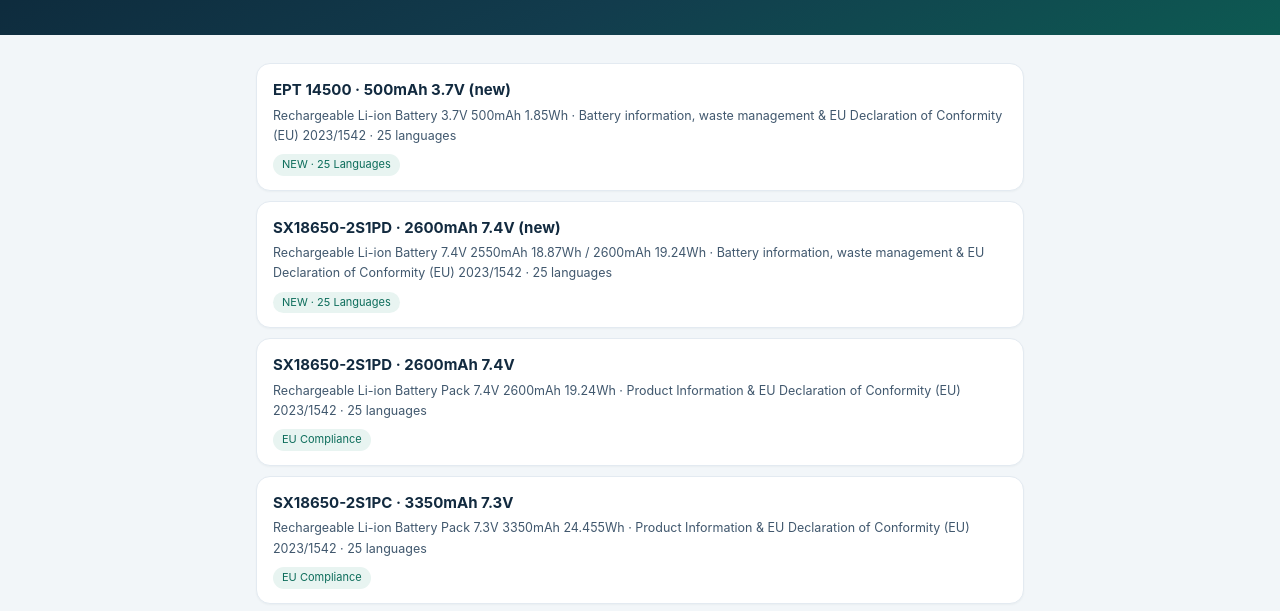
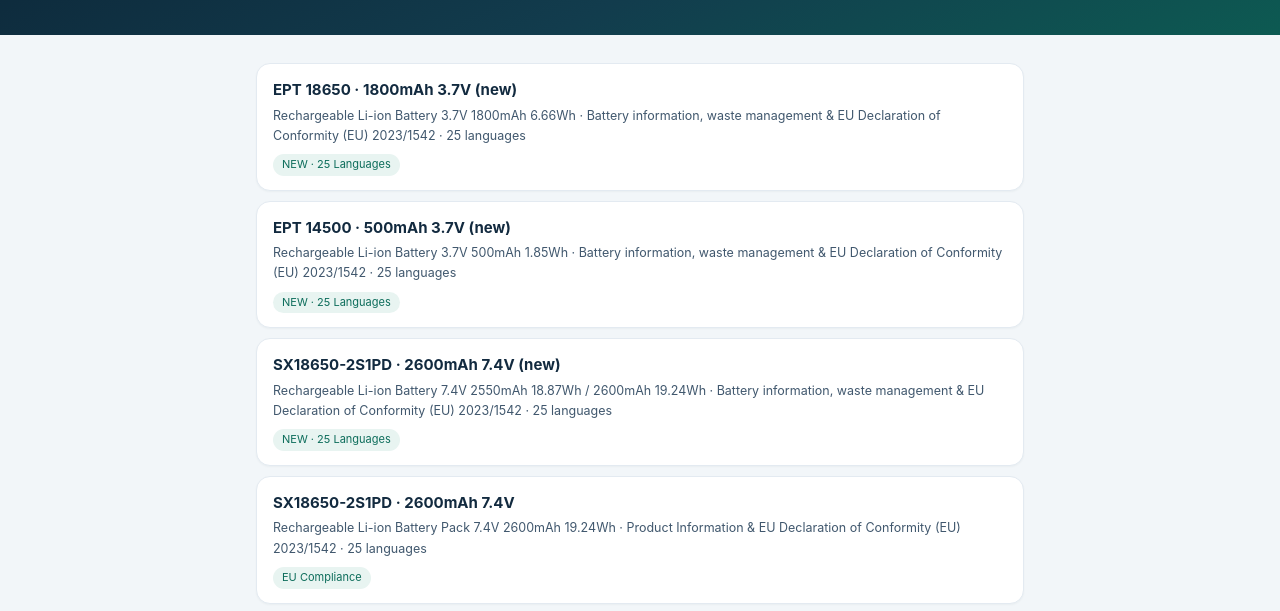
Before and after one commit to EPT-BATTERY/qr-docs, a plain HTML site: page index.html in a window 1280 px wide. Shown: the part 133-744 px from the top of the page. Drawn offline with Linux system fonts and the light colour scheme.

Commit message:
Add 18650-1800mAh 3.7V to model list

```diff
--- a/index.html
+++ b/index.html
@@ -54,6 +54,10 @@
 
 <script>
 var DOCS = [
+  {slug:'18650-1800mah-3.7v', model:'EPT 18650 · 1800mAh 3.7V (new)',
+   desc:'Rechargeable Li-ion Battery 3.7V 1800mAh 6.66Wh · Battery information, waste management & EU Declaration of Conformity (EU) 2023/1542 · 25 languages',
+   tag:'NEW · 25 Languages'},
+
   {slug:'14500-500mah-3.7v', model:'EPT 14500 · 500mAh 3.7V (new)',
    desc:'Rechargeable Li-ion Battery 3.7V 500mAh 1.85Wh · Battery information, waste management & EU Declaration of Conformity (EU) 2023/1542 · 25 languages',
    tag:'NEW · 25 Languages'},
```
